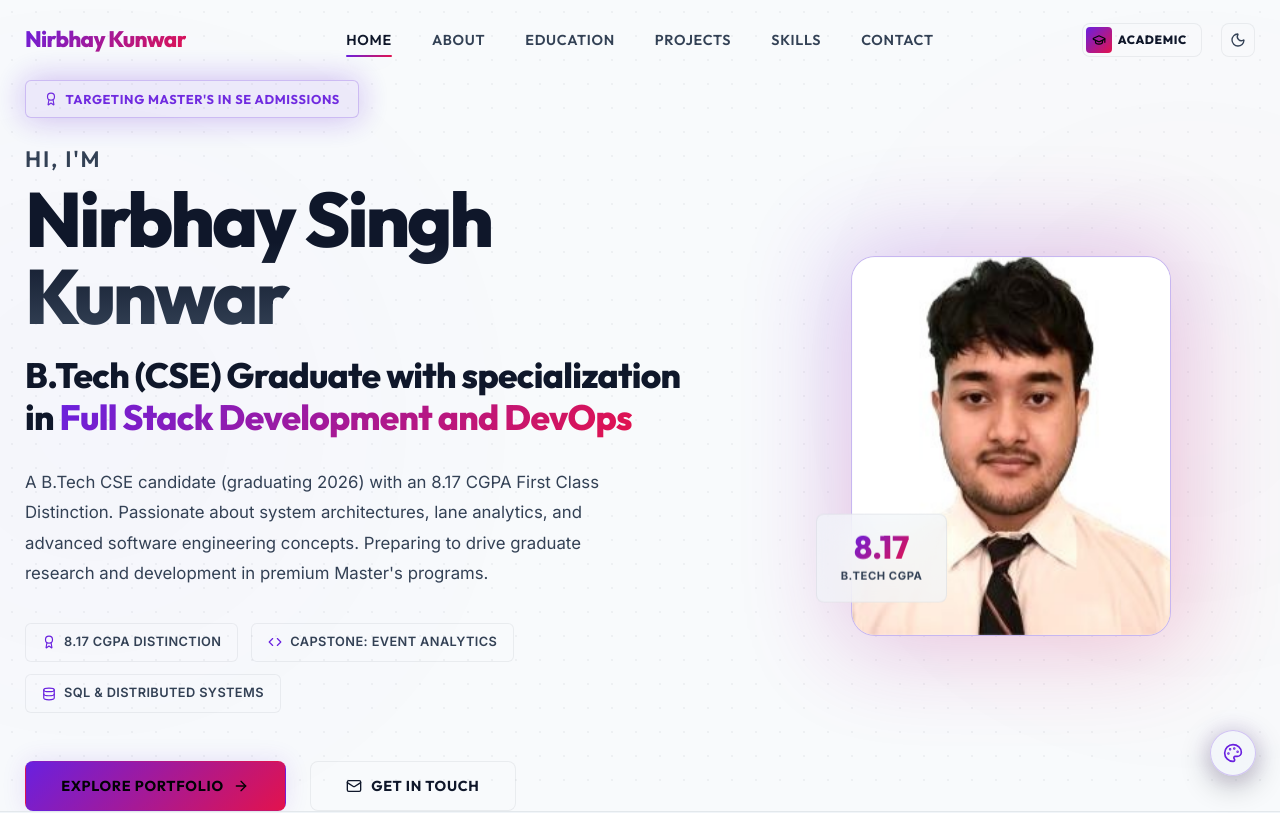
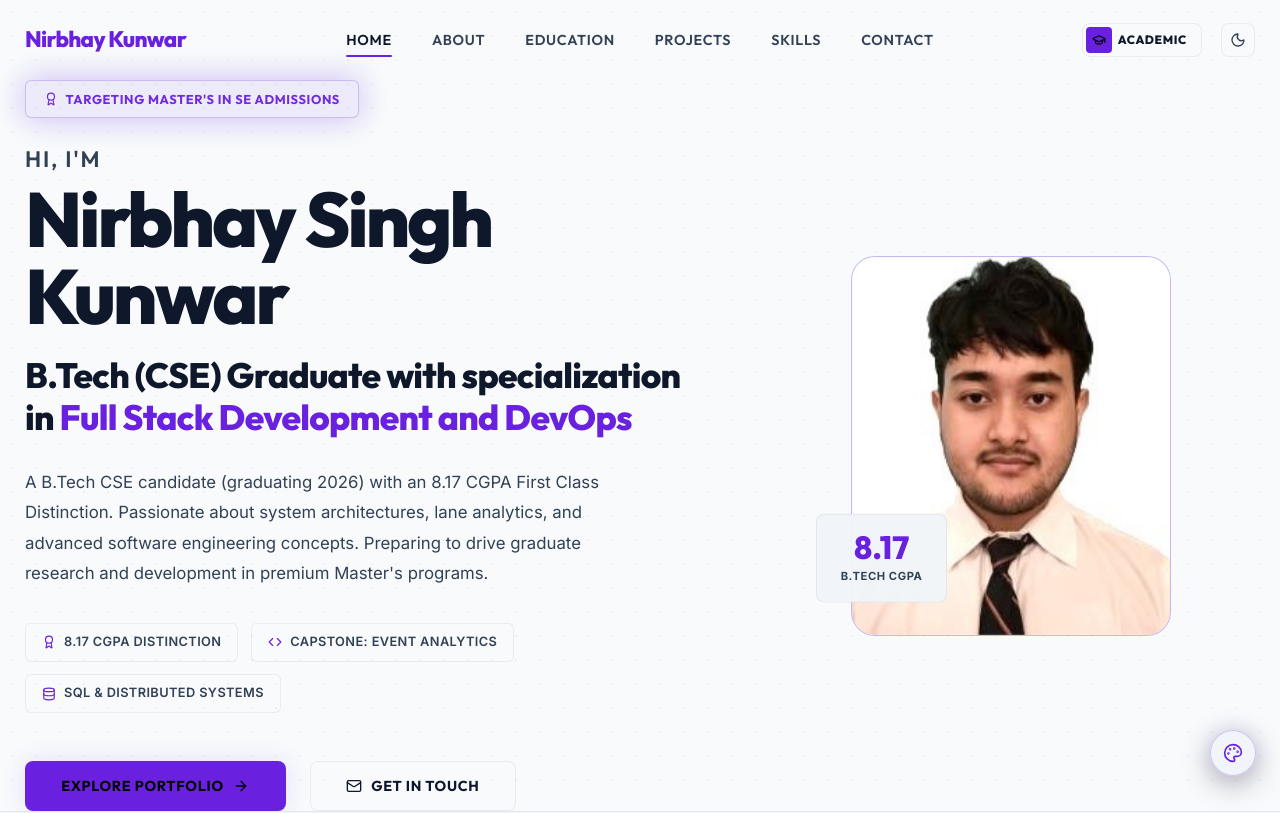
Before and after one commit to NirbhayKunwar/Portfolio, a React (Vite) app: page / in a window 1280 px wide. Shown: the top 813 px of the page. Built offline with nearby package versions, Linux system fonts and the light colour scheme.

Commit message:
style: remove all gradient and blur effects

```diff
--- a/src/components/Contact.css
+++ b/src/components/Contact.css
@@ -209,8 +209,8 @@
 .footer-line {
   width: 100%;
   height: 1px;
-  background: linear-gradient(90deg, transparent 0%, var(--accent-color) 50%, transparent 100%);
-  opacity: 0.25;
+  background: var(--accent-color);
+  opacity: 0.15;
   margin-bottom: 1.5rem;
   box-shadow: 0 0 10px rgba(var(--accent-color-rgb), 0.15);
 }
--- a/src/components/Education.css
+++ b/src/components/Education.css
@@ -18,7 +18,7 @@
   top: 15px;
   bottom: 15px;
   width: 2px;
-  background: linear-gradient(to bottom, var(--border-color) 0%, var(--accent-color) 30%, var(--accent-secondary) 70%, var(--border-color) 100%);
+  background: var(--accent-color);
   z-index: 1;
 }
 
--- a/src/components/Header.css
+++ b/src/components/Header.css
@@ -13,9 +13,7 @@
 
 .header.scrolled {
   height: 70px;
-  background: rgba(3, 3, 6, 0.85); /* Darker alpha to blend with background */
-  -webkit-backdrop-filter: var(--glass-blur);
-  backdrop-filter: var(--glass-blur);
+  background: rgba(3, 3, 6, 0.96); /* Darker alpha to blend with background */
   border-bottom: 1px solid var(--border-color);
   box-shadow: var(--shadow-sm);
 }
@@ -46,9 +44,7 @@
 .logo-text {
   font-weight: 900; /* Ultra-bold modern look */
   font-size: 1.4rem;
-  background: var(--accent-gradient);
-  -webkit-background-clip: text;
-  -webkit-text-fill-color: transparent;
+  color: var(--accent-color);
   transition: var(--transition-smooth);
   letter-spacing: -0.03em;
   display: inline-block;
@@ -225,9 +221,7 @@
   left: 0;
   width: 100%;
   height: 100vh;
-  background: rgba(3, 3, 6, 0.98); /* Blends with body background */
-  -webkit-backdrop-filter: blur(20px);
-  backdrop-filter: blur(20px);
+  background: #020205; /* Solid primary background */
   z-index: 101;
   display: flex;
   align-items: center;
@@ -263,10 +257,7 @@
 
 .mobile-nav-link:hover,
 .mobile-nav-link.active {
-  color: var(--text-primary);
-  background: var(--accent-gradient);
-  -webkit-background-clip: text;
-  -webkit-text-fill-color: transparent;
+  color: var(--accent-color);
   transform: scale(1.05);
 }
 
--- a/src/components/Hero.css
+++ b/src/components/Hero.css
@@ -63,9 +63,7 @@
   font-size: 4.8rem; /* Expanded font size */
   font-weight: 900;
   letter-spacing: -0.04em;
-  background: linear-gradient(to bottom, #ffffff 40%, var(--text-secondary) 100%);
-  -webkit-background-clip: text;
-  -webkit-text-fill-color: transparent;
+  color: #ffffff;
   line-height: 1.0;
   margin-bottom: 1.2rem;
 }
@@ -80,9 +78,7 @@
 }
 
 .highlight-text {
-  background: var(--accent-gradient);
-  -webkit-background-clip: text;
-  -webkit-text-fill-color: transparent;
+  color: var(--accent-color);
   position: relative;
 }
 
@@ -147,17 +143,7 @@
 }
 
 .photo-glowing-blob {
-  position: absolute;
-  top: -10px;
-  left: -10px;
-  right: -10px;
-  bottom: -10px;
-  background: var(--accent-gradient);
-  filter: blur(50px);
-  border-radius: 1.5rem;
-  opacity: 0.25; /* Softer ambient glow */
-  z-index: 1;
-  transition: var(--transition-smooth);
+  display: none;
 }
 
 .photo-frame {
@@ -222,9 +208,7 @@
   font-family: var(--font-headings);
   font-size: 2rem;
   font-weight: 900;
-  background: var(--accent-gradient);
-  -webkit-background-clip: text;
-  -webkit-text-fill-color: transparent;
+  color: var(--accent-color);
   line-height: 1.0;
 }
 
--- a/src/index.css
+++ b/src/index.css
@@ -13,8 +13,8 @@
   --text-muted: #8290a6; /* Increased contrast for AA compliance on dark elements */
   --border-color: rgba(255, 255, 255, 0.04);
   --border-color-hover: rgba(255, 255, 255, 0.1);
-  --glass-bg: rgba(6, 6, 12, 0.6);
-  --glass-blur: blur(25px);
+  --glass-bg: rgba(6, 6, 12, 0.95);
+  --glass-blur: none;
   --transition-smooth: all 0.5s cubic-bezier(0.16, 1, 0.3, 1);
 
   /* Modern font pairings */
@@ -25,7 +25,7 @@
   --accent-color: #a78bfa;
   --accent-color-rgb: 167, 139, 250;
   --accent-secondary: #fb7185;
-  --accent-gradient: linear-gradient(135deg, hsl(263, 90%, 75%) 0%, hsl(343, 95%, 68%) 100%);
+  --accent-gradient: var(--accent-color);
   --glow-shadow: 0 0 35px rgba(167, 139, 250, 0.25);
   --badge-glow: rgba(167, 139, 250, 0.08);
 
@@ -45,7 +45,7 @@
   --accent-color: #22d3ee;
   --accent-color-rgb: 34, 211, 238;
   --accent-secondary: #34d399;
-  --accent-gradient: linear-gradient(135deg, hsl(188, 90%, 55%) 0%, hsl(150, 80%, 50%) 100%);
+  --accent-gradient: var(--accent-color);
   --glow-shadow: 0 0 35px rgba(34, 211, 238, 0.25);
   --badge-glow: rgba(34, 211, 238, 0.08);
 }
@@ -118,16 +118,7 @@ a {
 
 /* Mouse Follow Ambient Cursor Spotlight - Rendered via React */
 .cursor-glow {
-  position: fixed;
-  width: 400px;
-  height: 400px;
-  background: radial-gradient(circle, rgba(var(--accent-color-rgb), var(--cursor-glow-opacity)) 0%, transparent 70%);
-  border-radius: 50%;
-  pointer-events: none;
-  z-index: 2;
-  transform: translate(-50%, -50%);
-  transition: transform 0.08s ease-out;
-  mix-blend-mode: screen;
+  display: none;
 }
 
 /* Layout Utilities */
@@ -191,8 +182,6 @@ a {
 /* Glassmorphism Panel with Reflexive Glare Sweep */
 .glass-panel {
   background: var(--glass-bg);
-  -webkit-backdrop-filter: var(--glass-blur);
-  backdrop-filter: var(--glass-blur);
   border: 1px solid var(--border-color);
   border-radius: 12px;
   transition: var(--transition-smooth);
@@ -200,28 +189,8 @@ a {
   overflow: hidden; /* Encapsulate glare swipe */
 }
 
-/* Glare sweep background style */
 .glass-panel::before {
-  content: '';
-  position: absolute;
-  top: 0;
-  left: -150%;
-  width: 60%;
-  height: 100%;
-  background: linear-gradient(
-    90deg,
-    transparent 0%,
-    rgba(255, 255, 255, 0.04) 50%,
-    transparent 100%
-  );
-  transform: skewX(-30deg);
-  transition: all 0.9s ease;
-  pointer-events: none;
-  z-index: 1;
-}
-
-.glass-panel:hover::before {
-  left: 200%;
+  display: none;
 }
 
 .glass-panel:hover {
@@ -274,31 +243,9 @@ a {
   box-shadow: 0 10px 20px rgba(0, 0, 0, 0.3), 0 0 15px rgba(var(--accent-color-rgb), 0.08);
 }
 
-/* Floating Aurora Light Masks */
+/* Floating Aurora Light Masks - Disabled to avoid blur and gradient effects */
 .ambient-glow {
-  position: absolute;
-  width: 50vw;
-  height: 50vw;
-  border-radius: 50%;
-  filter: blur(150px);
-  z-index: 1;
-  opacity: var(--ambient-opacity);
-  pointer-events: none;
-  transition: background 1.5s ease;
-}
-
-.ambient-left {
-  top: 10%;
-  left: -20%;
-  background: radial-gradient(circle, var(--accent-color) 0%, transparent 70%);
-  animation: floatSlowly 22s ease-in-out infinite;
-}
-
-.ambient-right {
-  bottom: 10%;
-  right: -20%;
-  background: radial-gradient(circle, var(--accent-secondary) 0%, transparent 70%);
-  animation: floatSlowlyInverse 22s ease-in-out infinite;
+  display: none;
 }
 
 /* Keyframe Animations */
@@ -384,14 +331,14 @@ a {
   --text-muted: #475569; /* Calibrated for > 4.5:1 contrast on light backgrounds */
   --border-color: rgba(15, 23, 42, 0.06);
   --border-color-hover: rgba(15, 23, 42, 0.12);
-  --glass-bg: rgba(241, 245, 249, 0.7);
-  --glass-blur: blur(20px);
+  --glass-bg: rgba(241, 245, 249, 0.95);
+  --glass-blur: none;
 
   /* Calibrated for high readability contrast on light backgrounds */
   --accent-color: hsl(263, 75%, 50%);
   --accent-color-rgb: 99, 37, 217;
   --accent-secondary: hsl(343, 85%, 48%);
-  --accent-gradient: linear-gradient(135deg, hsl(263, 75%, 50%) 0%, hsl(343, 85%, 48%) 100%);
+  --accent-gradient: var(--accent-color);
   --glow-shadow: 0 0 25px rgba(99, 37, 217, 0.12);
   --badge-glow: rgba(99, 37, 217, 0.05);
 
@@ -411,7 +358,7 @@ a {
   --accent-color: hsl(188, 90%, 32%);
   --accent-color-rgb: 6, 108, 130;
   --accent-secondary: hsl(150, 85%, 32%);
-  --accent-gradient: linear-gradient(135deg, hsl(188, 90%, 32%) 0%, hsl(150, 85%, 32%) 100%);
+  --accent-gradient: var(--accent-color);
   --glow-shadow: 0 0 25px rgba(6, 108, 130, 0.12);
   --badge-glow: rgba(6, 108, 130, 0.05);
 }
@@ -421,13 +368,11 @@ a {
 }
 
 .theme-light .header.scrolled {
-  background: rgba(248, 250, 252, 0.85);
+  background: rgba(248, 250, 252, 0.95);
 }
 
 .theme-light .hero-name {
-  background: linear-gradient(to bottom, var(--text-primary) 40%, var(--text-secondary) 100%);
-  -webkit-background-clip: text;
-  -webkit-text-fill-color: transparent;
+  color: var(--text-primary);
 }
 
 /* ==========================================================================
@@ -437,7 +382,7 @@ a {
   --accent-color: #a78bfa;
   --accent-color-rgb: 167, 139, 250;
   --accent-secondary: #fb7185;
-  --accent-gradient: linear-gradient(135deg, hsl(263, 90%, 75%) 0%, hsl(343, 95%, 68%) 100%);
+  --accent-gradient: var(--accent-color);
   --glow-shadow: 0 0 35px rgba(167, 139, 250, 0.25);
   --badge-glow: rgba(167, 139, 250, 0.08);
 }
@@ -445,7 +390,7 @@ a {
   --accent-color: hsl(263, 75%, 50%);
   --accent-color-rgb: 99, 37, 217;
   --accent-secondary: hsl(343, 85%, 48%);
-  --accent-gradient: linear-gradient(135deg, hsl(263, 75%, 50%) 0%, hsl(343, 85%, 48%) 100%);
+  --accent-gradient: var(--accent-color);
   --glow-shadow: 0 0 25px rgba(99, 37, 217, 0.12);
   --badge-glow: rgba(99, 37, 217, 0.05);
 }
@@ -454,7 +399,7 @@ a {
   --accent-color: #22d3ee;
   --accent-color-rgb: 34, 211, 238;
   --accent-secondary: #34d399;
-  --accent-gradient: linear-gradient(135deg, hsl(188, 90%, 55%) 0%, hsl(150, 80%, 50%) 100%);
+  --accent-gradient: var(--accent-color);
   --glow-shadow: 0 0 35px rgba(34, 211, 238, 0.25);
   --badge-glow: rgba(34, 211, 238, 0.08);
 }
@@ -462,7 +407,7 @@ a {
   --accent-color: hsl(188, 90%, 32%);
   --accent-color-rgb: 6, 108, 130;
   --accent-secondary: hsl(150, 85%, 32%);
-  --accent-gradient: linear-gradient(135deg, hsl(188, 90%, 32%) 0%, hsl(150, 85%, 32%) 100%);
+  --accent-gradient: var(--accent-color);
   --glow-shadow: 0 0 25px rgba(6, 108, 130, 0.12);
   --badge-glow: rgba(6, 108, 130, 0.05);
 }
@@ -471,7 +416,7 @@ a {
   --accent-color: #6366f1;
   --accent-color-rgb: 99, 102, 241;
   --accent-secondary: #a855f7;
-  --accent-gradient: linear-gradient(135deg, #6366f1 0%, #a855f7 100%);
+  --accent-gradient: var(--accent-color);
   --glow-shadow: 0 0 35px rgba(99, 102, 241, 0.25);
   --badge-glow: rgba(99, 102, 241, 0.08);
 }
@@ -479,7 +424,7 @@ a {
   --accent-color: hsl(243, 75%, 50%);
   --accent-color-rgb: 79, 70, 229;
   --accent-secondary: hsl(271, 80%, 48%);
-  --accent-gradient: linear-gradient(135deg, hsl(243, 75%, 50%) 0%, hsl(271, 80%, 48%) 100%);
+  --accent-gradient: var(--accent-color);
   --glow-shadow: 0 0 25px rgba(79, 70, 229, 0.12);
   --badge-glow: rgba(79, 70, 229, 0.05);
 }
@@ -488,7 +433,7 @@ a {
   --accent-color: #f59e0b;
   --accent-color-rgb: 245, 158, 11;
   --accent-secondary: #ef4444;
-  --accent-gradient: linear-gradient(135deg, #f59e0b 0%, #ef4444 100%);
+  --accent-gradient: var(--accent-color);
   --glow-shadow: 0 0 35px rgba(245, 158, 11, 0.25);
   --badge-glow: rgba(245, 158, 11, 0.08);
 }
@@ -496,7 +441,7 @@ a {
   --accent-color: hsl(38, 92%, 44%);
   --accent-color-rgb: 217, 119, 6;
   --accent-secondary: hsl(0, 75%, 46%);
-  --accent-gradient: linear-gradient(135deg, hsl(38, 92%, 44%) 0%, hsl(0, 75%, 46%) 100%);
+  --accent-gradient: var(--accent-color);
   --glow-shadow: 0 0 25px rgba(217, 119, 6, 0.12);
   --badge-glow: rgba(217, 119, 6, 0.05);
 }
@@ -505,7 +450,7 @@ a {
   --accent-color: #f43f5e;
   --accent-color-rgb: 244, 63, 94;
   --accent-secondary: #fb923c;
-  --accent-gradient: linear-gradient(135deg, #f43f5e 0%, #fb923c 100%);
+  --accent-gradient: var(--accent-color);
   --glow-shadow: 0 0 35px rgba(244, 63, 94, 0.25);
   --badge-glow: rgba(244, 63, 94, 0.08);
 }
@@ -513,7 +458,7 @@ a {
   --accent-color: hsl(340, 82%, 46%);
   --accent-color-rgb: 217, 119, 6;
   --accent-secondary: hsl(20, 85%, 44%);
-  --accent-gradient: linear-gradient(135deg, hsl(340, 82%, 46%) 0%, hsl(20, 85%, 44%) 100%);
+  --accent-gradient: var(--accent-color);
   --glow-shadow: 0 0 25px rgba(217, 119, 6, 0.12);
   --badge-glow: rgba(217, 119, 6, 0.05);
 }
@@ -522,7 +467,7 @@ a {
   --accent-color: #a3e635;
   --accent-color-rgb: 163, 230, 53;
   --accent-secondary: #06b6d4;
-  --accent-gradient: linear-gradient(135deg, #a3e635 0%, #06b6d4 100%);
+  --accent-gradient: var(--accent-color);
   --glow-shadow: 0 0 35px rgba(163, 230, 53, 0.25);
   --badge-glow: rgba(163, 230, 53, 0.08);
 }
@@ -530,7 +475,7 @@ a {
   --accent-color: hsl(100, 75%, 32%);
   --accent-color-rgb: 77, 124, 15;
   --accent-secondary: hsl(180, 80%, 30%);
-  --accent-gradient: linear-gradient(135deg, hsl(100, 75%, 32%) 0%, hsl(180, 80%, 30%) 100%);
+  --accent-gradient: var(--accent-color);
   --glow-shadow: 0 0 25px rgba(77, 124, 15, 0.12);
   --badge-glow: rgba(77, 124, 15, 0.05);
 }
@@ -539,7 +484,7 @@ a {
   --accent-color: #e2e8f0;
   --accent-color-rgb: 226, 232, 240;
   --accent-secondary: #64748b;
-  --accent-gradient: linear-gradient(135deg, #e2e8f0 0%, #64748b 100%);
+  --accent-gradient: var(--accent-color);
   --glow-shadow: 0 0 35px rgba(226, 232, 240, 0.25);
   --badge-glow: rgba(226, 232, 240, 0.08);
 }
@@ -547,7 +492,7 @@ a {
   --accent-color: hsl(215, 25%, 34%);
   --accent-color-rgb: 51, 65, 85;
   --accent-secondary: hsl(215, 15%, 45%);
-  --accent-gradient: linear-gradient(135deg, hsl(215, 25%, 34%) 0%, hsl(215, 15%, 45%) 100%);
+  --accent-gradient: var(--accent-color);
   --glow-shadow: 0 0 25px rgba(51, 65, 85, 0.12);
   --badge-glow: rgba(51, 65, 85, 0.05);
 }
@@ -556,7 +501,7 @@ a {
   --accent-color: #ff007f;
   --accent-color-rgb: 255, 0, 127;
   --accent-secondary: #00f0ff;
-  --accent-gradient: linear-gradient(135deg, #ff007f 0%, #00f0ff 100%);
+  --accent-gradient: var(--accent-color);
   --glow-shadow: 0 0 35px rgba(255, 0, 127, 0.25);
   --badge-glow: rgba(255, 0, 127, 0.08);
 }
@@ -564,7 +509,7 @@ a {
   --accent-color: hsl(328, 100%, 45%);
   --accent-color-rgb: 219, 39, 119;
   --accent-secondary: hsl(188, 100%, 35%);
-  --accent-gradient: linear-gradient(135deg, hsl(328, 100%, 45%) 0%, hsl(188, 100%, 35%) 100%);
+  --accent-gradient: var(--accent-color);
   --glow-shadow: 0 0 25px rgba(219, 39, 119, 0.12);
   --badge-glow: rgba(219, 39, 119, 0.05);
 }
@@ -573,7 +518,7 @@ a {
   --accent-color: #fb923c;
   --accent-color-rgb: 251, 146, 60;
   --accent-secondary: #ef4444;
-  --accent-gradient: linear-gradient(135deg, #fb923c 0%, #ef4444 100%);
+  --accent-gradient: var(--accent-color);
   --glow-shadow: 0 0 35px rgba(251, 146, 60, 0.25);
   --badge-glow: rgba(251, 146, 60, 0.08);
 }
@@ -581,7 +526,7 @@ a {
   --accent-color: hsl(25, 95%, 45%);
   --accent-color-rgb: 234, 88, 12;
   --accent-secondary: hsl(0, 85%, 45%);
-  --accent-gradient: linear-gradient(135deg, hsl(25, 95%, 45%) 0%, hsl(0, 85%, 45%) 100%);
+  --accent-gradient: var(--accent-color);
   --glow-shadow: 0 0 25px rgba(234, 88, 12, 0.12);
   --badge-glow: rgba(234, 88, 12, 0.05);
 }
@@ -782,37 +727,37 @@ a {
 }
 
 .violet-dot {
-  background: linear-gradient(135deg, #a78bfa, #fb7185);
+  background: #a78bfa;
 }
 
 .teal-dot {
-  background: linear-gradient(135deg, #22d3ee, #34d399);
+  background: #22d3ee;
 }
 
 .indigo-dot {
-  background: linear-gradient(135deg, #6366f1, #a855f7);
+  background: #6366f1;
 }
 
 .amber-dot {
-  background: linear-gradient(135deg, #f59e0b, #ef4444);
+  background: #f59e0b;
 }
 
 .rose-dot {
-  background: linear-gradient(135deg, #f43f5e, #fb923c);
+  background: #f43f5e;
 }
 
 .lime-dot {
-  background: linear-gradient(135deg, #a3e635, #06b6d4);
+  background: #a3e635;
 }
 
 .silver-dot {
-  background: linear-gradient(135deg, #e2e8f0, #64748b);
+  background: #e2e8f0;
 }
 
 .cyberpunk-dot {
-  background: linear-gradient(135deg, #ff007f, #00f0ff);
+  background: #ff007f;
 }
 
 .solar-dot {
-  background: linear-gradient(135deg, #fb923c, #ef4444);
+  background: #fb923c;
 }
```
